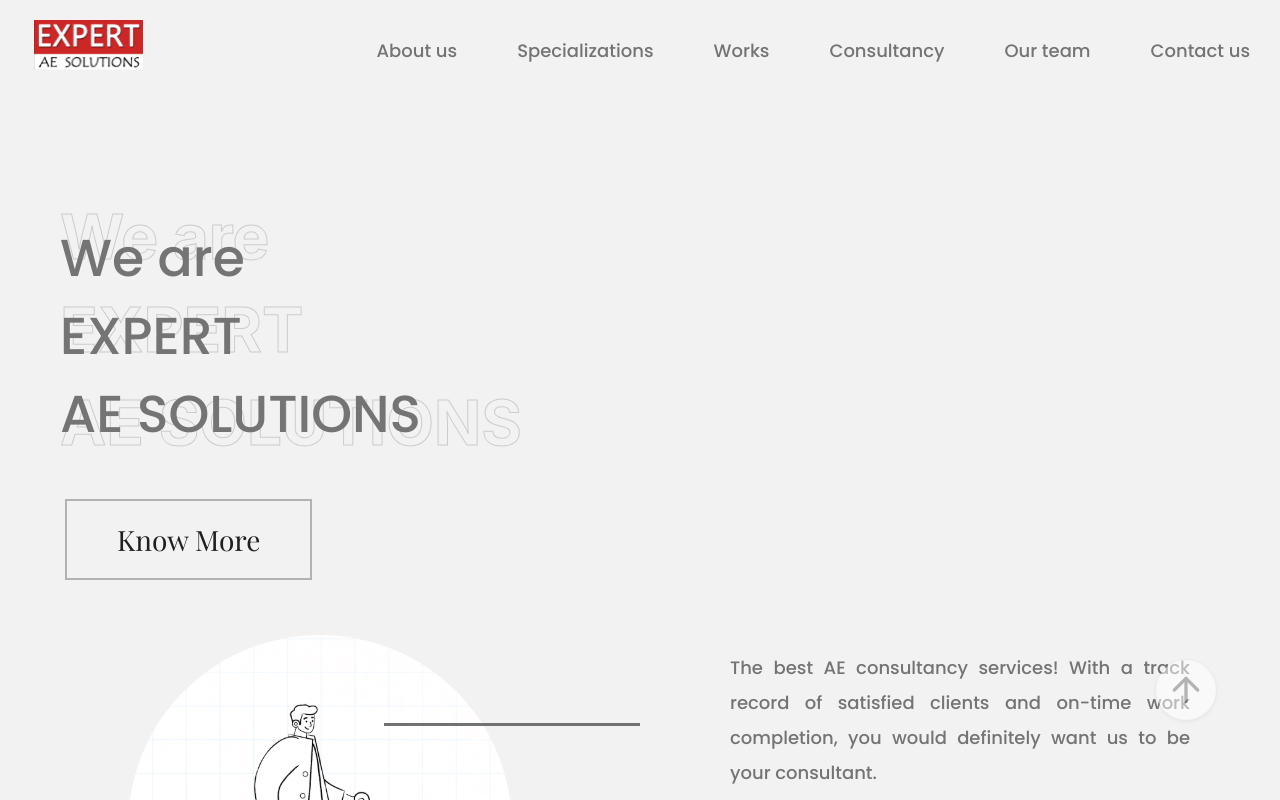
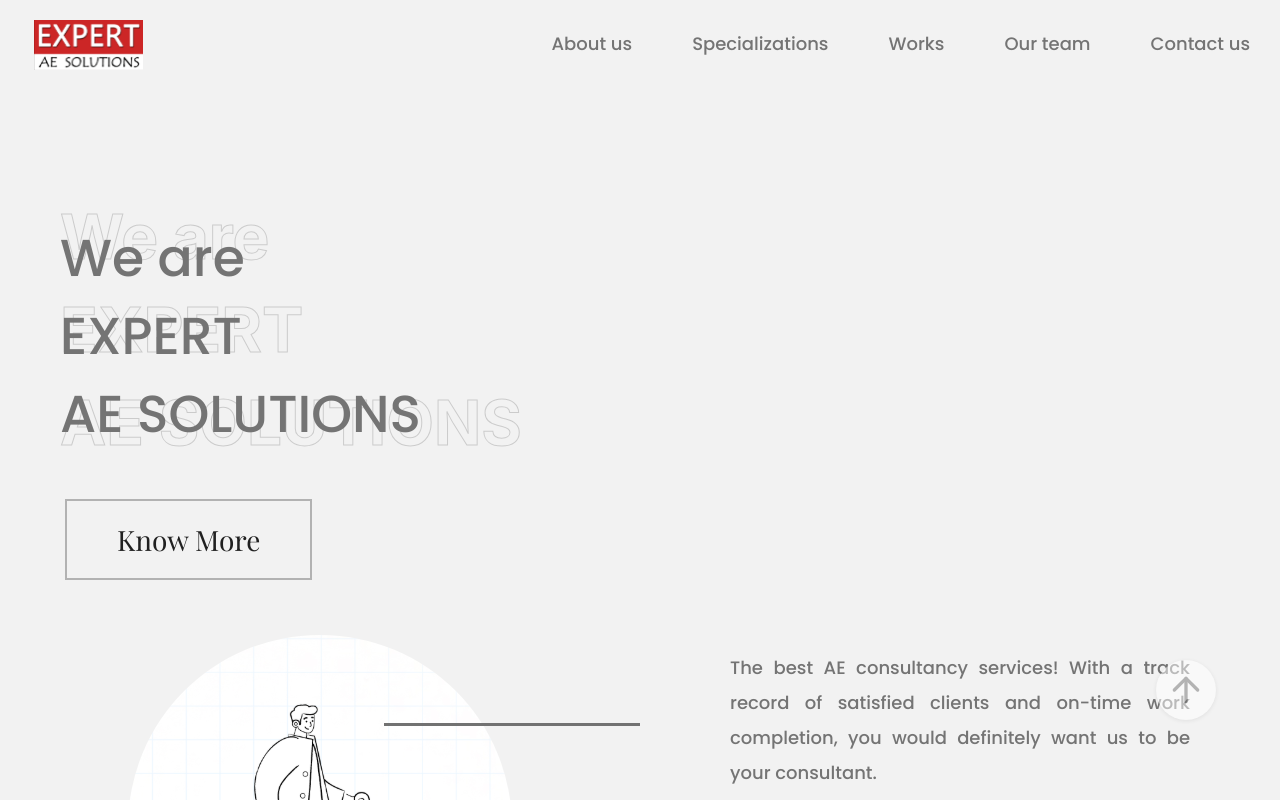
Before and after one commit to Nirbyoleek/ES-India, a React (Create React App) app: page / in a window 1280 px wide. Shown: the top 800 px of the page. Built offline with nearby package versions, Linux system fonts and the light colour scheme.

Commit message:
aoc remove from nav bar------DONE

```diff
--- a/src/components/nav-header/nav-header.js
+++ b/src/components/nav-header/nav-header.js
@@ -158,9 +158,6 @@ const Header = () => {
             <a href="#works">Works</a>
           </li>
           <li>
-            <a href="#consultancy">Consultancy</a>
-          </li>
-          <li>
             <Link to="/Ourteam">Our team</Link>
           </li>
           <li>
```
